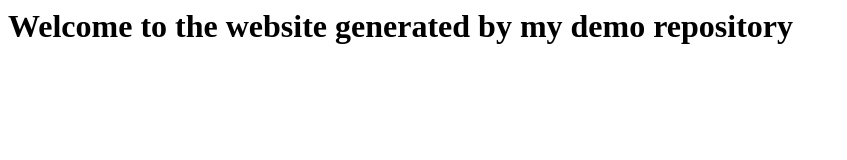
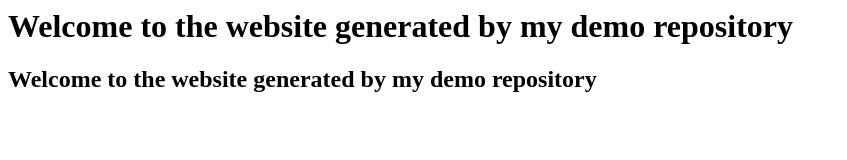
Before and after one commit to solnustec/demo-repository, a website: page index.html in a window 1280 px wide. Shown: the whole page, without its empty margins (0-847 px from the left). Drawn offline with Linux system fonts and the light colour scheme.

Commit message:
Update index.html

```diff
--- a/index.html
+++ b/index.html
@@ -1 +1,2 @@
 <h1>Welcome to the website generated by my demo repository</h1>
+<h2>Welcome to the website generated by my demo repository<h2>
```
